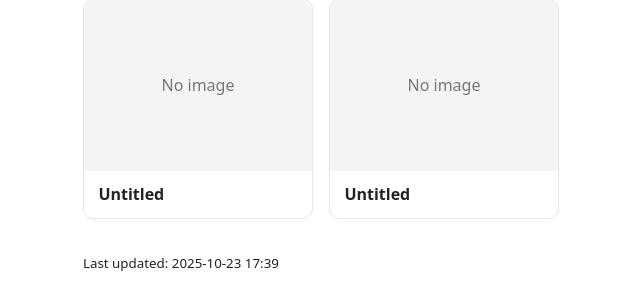
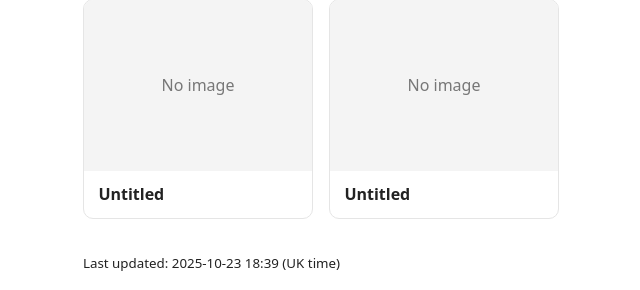
Before and after one commit to runraga/mill-bank, a PHP site: page / in a window 1280 px wide. Shown: the part 1595-1885 px from the top of the page, without its empty margins (73-713 px from the left). Run offline with PHP 8.4, Linux system fonts and the light colour scheme.

Commit message:
update last modified to UK time

```diff
--- a/index.php
+++ b/index.php
@@ -79,7 +79,10 @@ function status_for($itemPath) {
 </main>
 
 <footer class="site-footer">
-  <small>Last updated: <?php echo htmlspecialchars(date('Y-m-d H:i')); ?></small>
+  <?php
+  date_default_timezone_set('Europe/London');
+  ?>
+  <small>Last updated: <?php echo htmlspecialchars(date('Y-m-d H:i')); ?> (UK time)</small>
 </footer>
 </body>
 </html>
```
